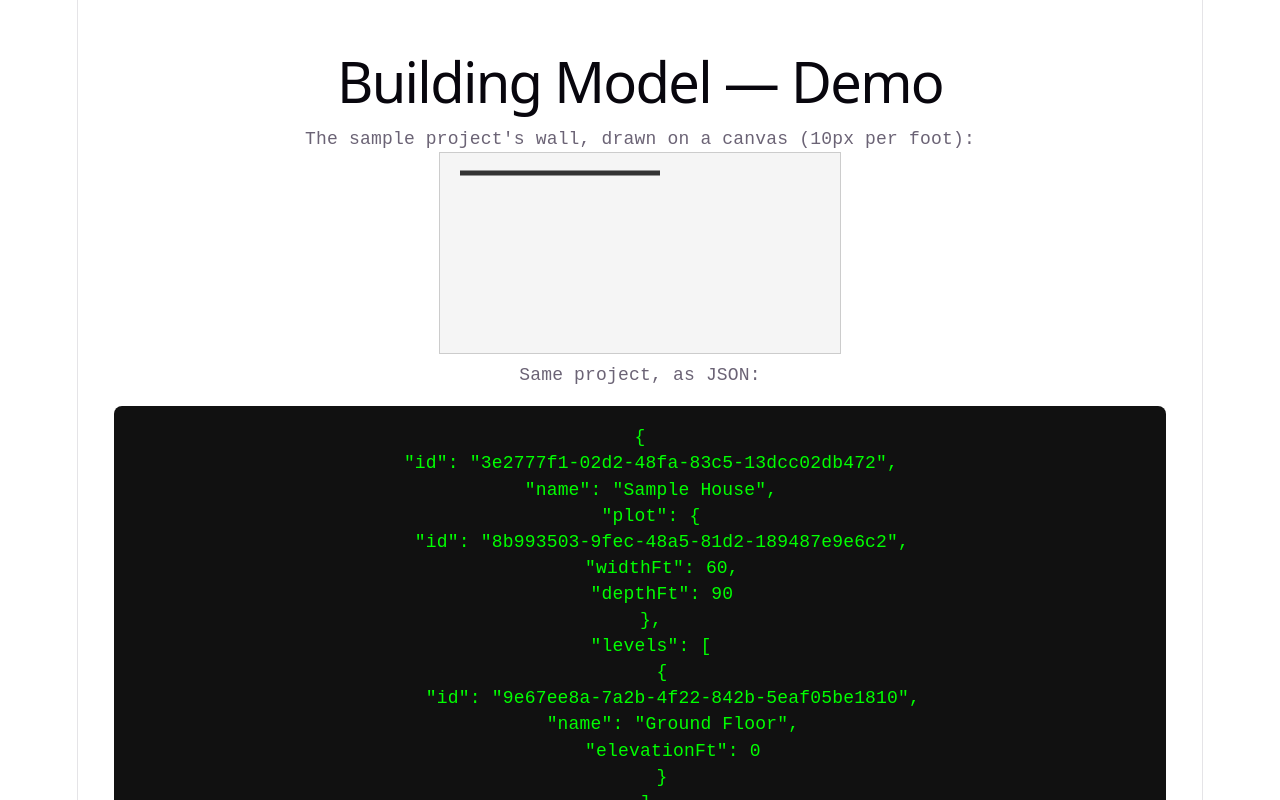
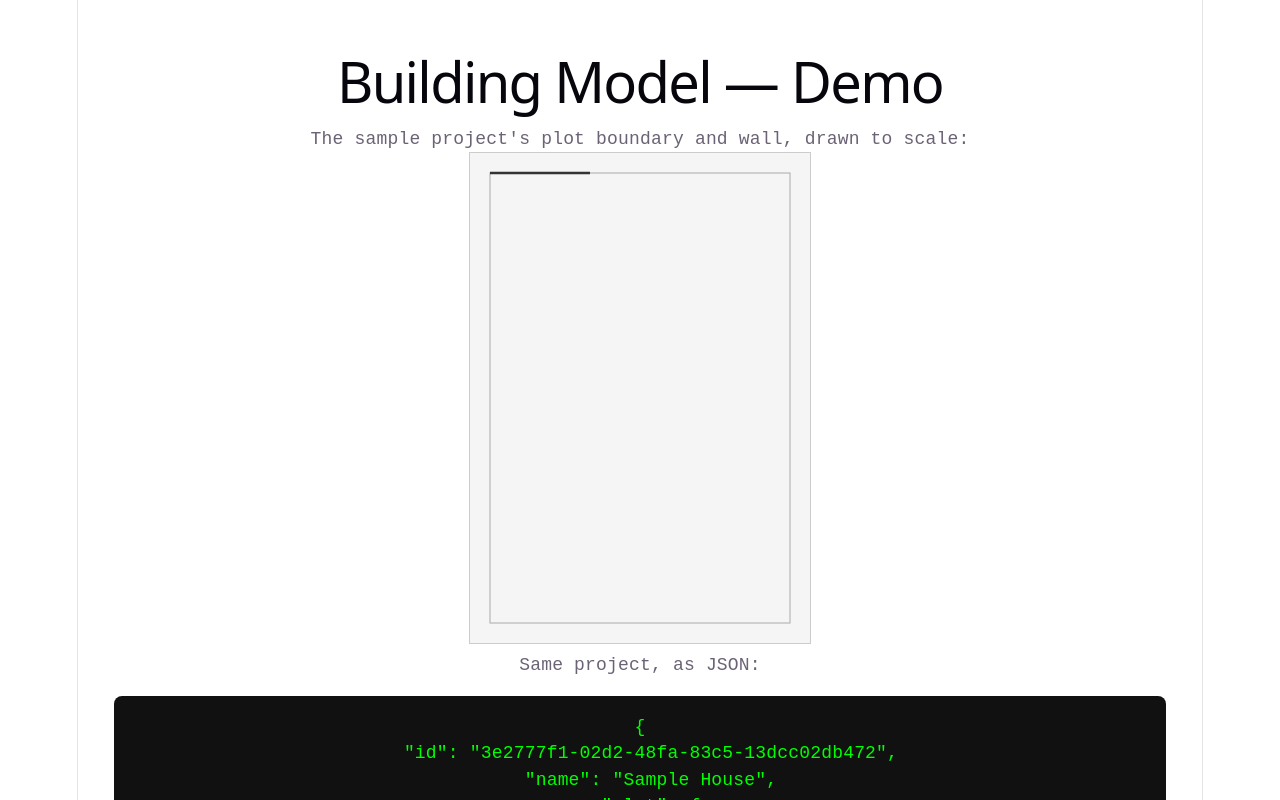
Before and after one commit to Phoenixxfr/building-app, a React (Vite) app in the folder frontend/: page / in a window 1280 px wide. Shown: the top 800 px of the page. Built offline with nearby package versions, Linux system fonts and the light colour scheme.

Commit message:
Draw plot boundary; size canvas to fit plot

```diff
--- a/frontend/src/App.tsx
+++ b/frontend/src/App.tsx
@@ -6,16 +6,18 @@ import {
   createWall,
   addWall,
 } from "./model/types";
-import { drawWall } from "./draw";
+import { drawWall, drawPlot, canvasSizeForPlot } from "./draw";
 
 /**
  * Milestone 1 demo (data) + first 2D drawing (Milestone 4, early).
  *
  * Builds one sample project (with a level and a wall), prints its
- * JSON, and draws that same wall on a canvas. No zoom, no pan, no
- * selection, no multiple walls yet — just proof the model's data can
- * be rendered visually and matches what's printed.
+ * JSON, and draws the plot boundary + that wall on a canvas sized to
+ * fit the plot. No zoom, no pan, no selection yet — just proof the
+ * model's data can be rendered visually, to scale.
  */
+const CANVAS_MARGIN_PX = 20;
+
 function buildSampleProject() {
   let project = createProject("Sample House", 60, 90);
 
@@ -37,6 +39,7 @@ function buildSampleProject() {
 function App() {
   const project = buildSampleProject();
   const canvasRef = useRef<HTMLCanvasElement>(null);
+  const canvasSize = canvasSizeForPlot(project.plot, CANVAS_MARGIN_PX);
 
   useEffect(() => {
     const canvas = canvasRef.current;
@@ -46,7 +49,9 @@ function App() {
 
     ctx.setTransform(1, 0, 0, 1, 0, 0); // reset any transform from a previous run
     ctx.clearRect(0, 0, canvas.width, canvas.height);
-    ctx.translate(20, 20); // small margin so the wall isn't flush with the edge
+    ctx.translate(CANVAS_MARGIN_PX, CANVAS_MARGIN_PX);
+
+    drawPlot(ctx, project.plot);
 
     for (const wall of project.walls) {
       drawWall(ctx, wall);
@@ -57,11 +62,11 @@ function App() {
     <div style={{ padding: "2rem", fontFamily: "monospace" }}>
       <h1>Building Model — Demo</h1>
 
-      <p>The sample project's wall, drawn on a canvas (10px per foot):</p>
+      <p>The sample project's plot boundary and wall, drawn to scale:</p>
       <canvas
         ref={canvasRef}
-        width={400}
-        height={200}
+        width={canvasSize.width}
+        height={canvasSize.height}
         style={{ background: "#f5f5f5", border: "1px solid #ccc" }}
       />
 
--- a/frontend/src/draw.ts
+++ b/frontend/src/draw.ts
@@ -1,15 +1,15 @@
-import type { Wall } from "./model/types";
+import type { Plot, Wall } from "./model/types";
 
 /**
  * Milestone 4 (early) — first 2D drawing code.
  *
- * Kept intentionally minimal: no zoom, no pan, no selection, no
- * multiple walls yet. Just enough to prove a Wall from the model
- * can be drawn accurately on a canvas.
+ * Kept intentionally minimal: no zoom, no pan, no selection yet.
+ * Just enough to prove Walls and the Plot from the model can be
+ * drawn accurately, to scale, on a canvas.
  */
 
 /** How many pixels represent one foot. */
-export const PIXELS_PER_FOOT = 10;
+export const PIXELS_PER_FOOT = 5;
 
 /** Converts a value in feet to pixels, using the fixed scale above. */
 export function feetToPixels(feet: number): number {
@@ -25,3 +25,25 @@ export function drawWall(ctx: CanvasRenderingContext2D, wall: Wall): void {
   ctx.strokeStyle = "#333";
   ctx.stroke();
 }
+
+/**
+ * Draws the plot boundary as a rectangle from (0,0) to
+ * (widthFt, depthFt), as a light outline so it reads as context
+ * rather than competing visually with walls.
+ */
+export function drawPlot(ctx: CanvasRenderingContext2D, plot: Plot): void {
+  ctx.strokeStyle = "#aaa";
+  ctx.lineWidth = 1;
+  ctx.strokeRect(0, 0, feetToPixels(plot.widthFt), feetToPixels(plot.depthFt));
+}
+
+/** Pixel size of the canvas needed to fit a plot, plus a margin on each side. */
+export function canvasSizeForPlot(
+  plot: Plot,
+  marginPx: number
+): { width: number; height: number } {
+  return {
+    width: feetToPixels(plot.widthFt) + marginPx * 2,
+    height: feetToPixels(plot.depthFt) + marginPx * 2,
+  };
+}
```
Also changed, not shown: 1 other file (tests, documents, lock files or other folders).
